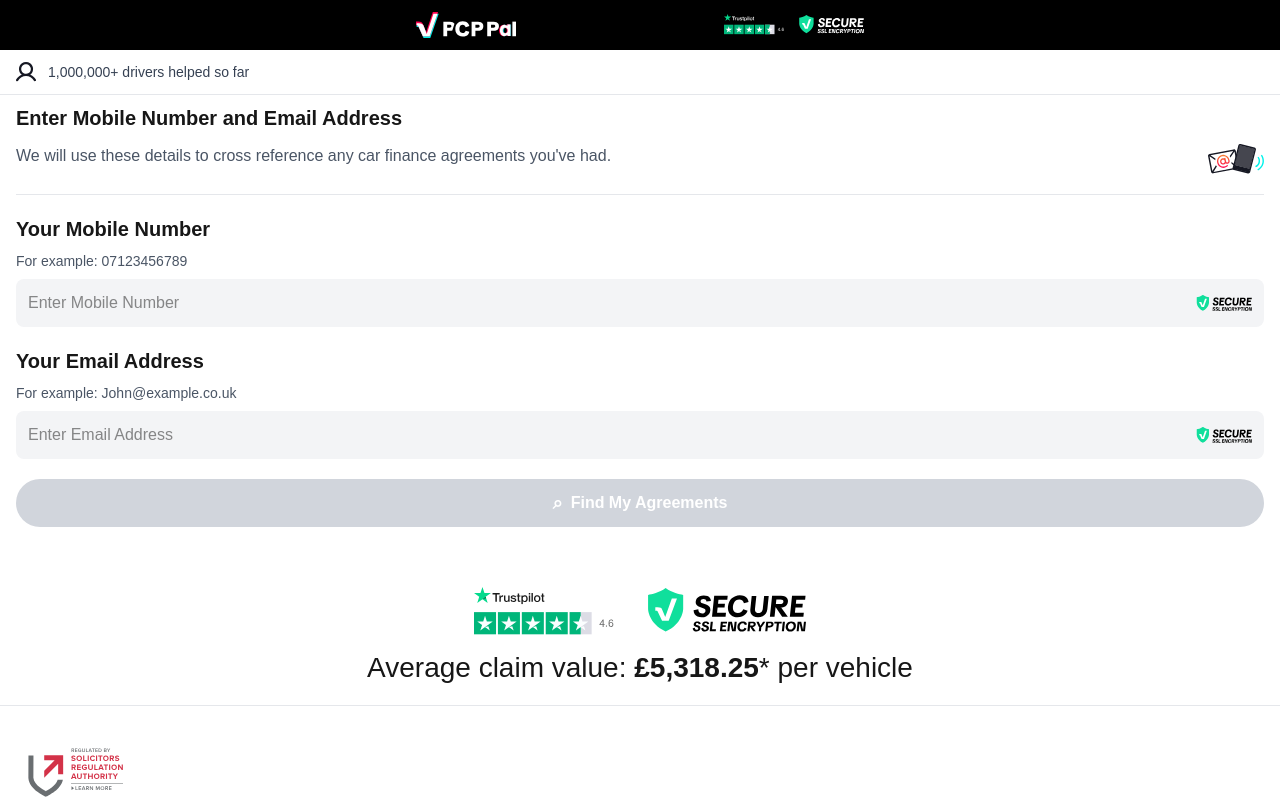
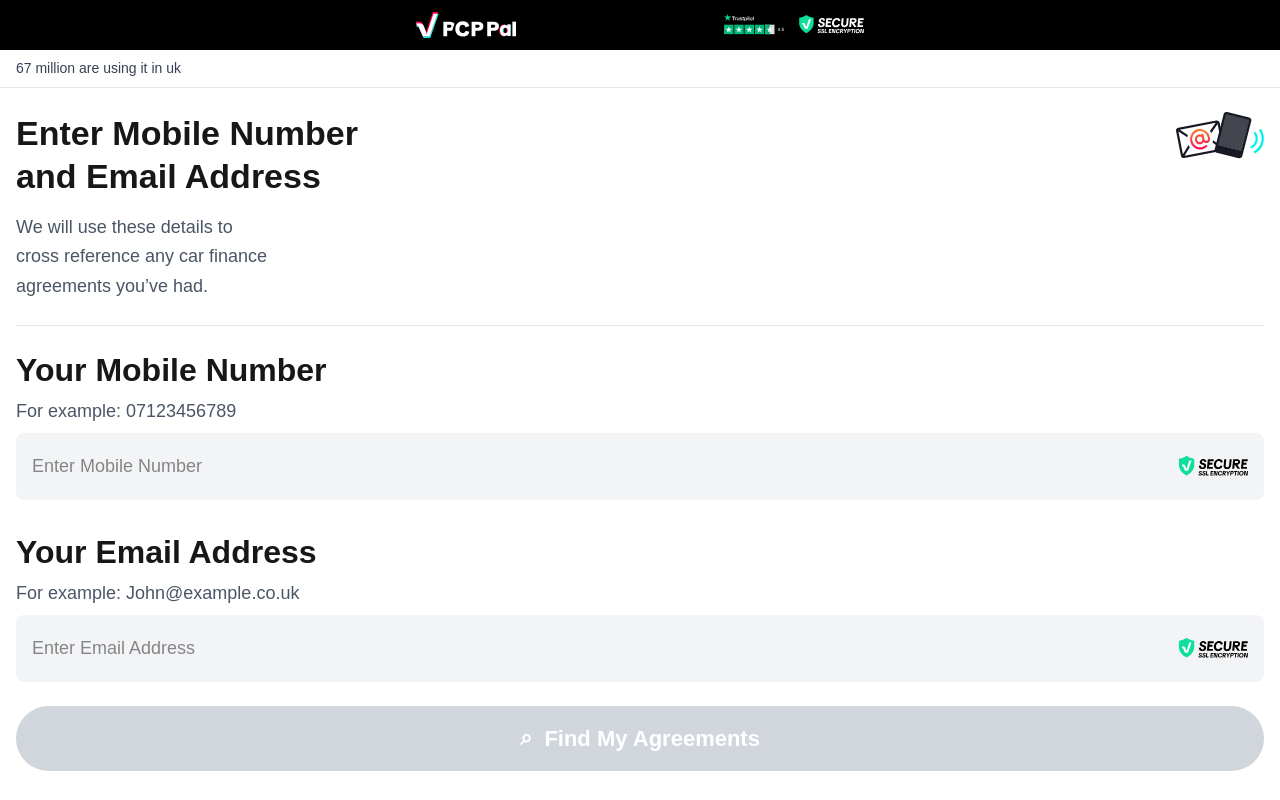
Before and after one commit to sejalpurohit/tgg-nextjs, a Next.js app: page /contact-details in a window 1280 px wide. Shown: the top 800 px of the page. Built offline with nearby package versions, Linux system fonts and the light colour scheme.

Commit message:
added seperate component for infostrip - this can now handle individual value for component + fix bugs in contactdetails

```diff
--- a/app/components/ContactDetails.tsx
+++ b/app/components/ContactDetails.tsx
@@ -1,14 +1,19 @@
+
 "use client";
 
 import { useMemo, useState } from "react";
 import Image from "next/image";
+import { useRouter } from "next/navigation";
 
 import TrustAndClaimValue from "./TrustAndClaimValue";
+import { ROUTES } from "../routes";
 
 import SecureSSL from "../../public/secure-ssl.svg";
 import ContactIcon from "../../public/contactIcon.svg";
 
 export default function ContactDetails() {
+  const router = useRouter();
+
   const [mobile, setMobile] = useState("");
   const [email, setEmail] = useState("");
 
@@ -16,69 +21,92 @@
     return mobile.trim().length > 0 && email.trim().length > 0;
   }, [mobile, email]);
 
+  const handleFindAgreements = () => {
+    if (!allFilled) return;
+    router.push(ROUTES.SIGNATURE);
+  };
+
   return (
-    <section className="px-4 space-y-5 ">
-      <h1 className="text-xl font-extrabold">
-        Enter Mobile Number and Email Address
-      </h1>
+    <section className="px-4 space-y-6">
+      <div className="flex items-start justify-between gap-4 pt-2">
+        <div>
+          <h1 className="text-[34px] font-extrabold leading-tight">
+            Enter Mobile Number
+            <br />
+            and Email Address
+          </h1>
 
-      <div className="flex items-start justify-between gap-3 -mt-2">
-        <p className="text-base text-gray-600">
-          We will use these details to cross reference any car finance agreements you've had.
-        </p>
-        <Image src={ContactIcon} alt="Contact icon" width={56} height={56} className="flex-shrink-0" />
+          <p className="text-[18px] text-gray-600 leading-relaxed mt-4">
+            We will use these details to
+            <br />
+            cross reference any car finance
+            <br />
+            agreements you’ve had.
+          </p>
+        </div>
+
+        <Image src={ContactIcon} alt="Contact icon" width={88} height={88} />
       </div>
 
       <div className="h-px bg-gray-200" />
 
       <div className="space-y-2">
-        <h2 className="text-xl font-extrabold">Your Mobile Number</h2>
-        <p className="text-sm text-gray-600">For example: 07123456789</p>
+        <h2 className="text-[32px] font-extrabold leading-tight">
+          Your Mobile Number
+        </h2>
+        <p className="text-[18px] text-gray-600">For example: 07123456789</p>
+
         <div className="relative">
           <input
             value={mobile}
             onChange={(e) => setMobile(e.target.value)}
             placeholder="Enter Mobile Number"
             inputMode="tel"
-            className="w-full bg-gray-100 px-3 py-3 pr-20 text-base rounded-lg outline-none"
+            className="w-full bg-gray-100 px-4 py-5 pr-24 text-[18px] outline-none rounded-lg"
           />
-          <div className="absolute right-3 top-1/2 -translate-y-1/2">
-            <Image src={SecureSSL} alt="Secure SSL" width={56} height={22} />
+
+          <div className="absolute right-4 top-1/2 -translate-y-1/2">
+            <Image src={SecureSSL} alt="Secure SSL" width={70} height={28} />
           </div>
         </div>
       </div>
 
-      <div className="space-y-2">
-        <h2 className="text-xl font-extrabold">Your Email Address</h2>
-        <p className="text-sm text-gray-600">For example: John@example.co.uk</p>
+      <div className="space-y-2 pt-2">
+        <h2 className="text-[32px] font-extrabold leading-tight">
+          Your Email Address
+        </h2>
+        <p className="text-[18px] text-gray-600">
+          For example: John@example.co.uk
+        </p>
+
         <div className="relative">
           <input
             value={email}
             onChange={(e) => setEmail(e.target.value)}
             placeholder="Enter Email Address"
             inputMode="email"
-            className="w-full bg-gray-100 px-3 py-3 pr-20 text-base rounded-lg outline-none"
+            className="w-full bg-gray-100 px-4 py-5 pr-24 text-[18px] outline-none rounded-lg"
           />
-          <div className="absolute right-3 top-1/2 -translate-y-1/2">
-            <Image src={SecureSSL} alt="Secure SSL" width={56} height={22} />
+
+          <div className="absolute right-4 top-1/2 -translate-y-1/2">
+            <Image src={SecureSSL} alt="Secure SSL" width={70} height={28} />
           </div>
         </div>
       </div>
 
       <button
         type="button"
+        onClick={handleFindAgreements}
         disabled={!allFilled}
-        className={`w-full rounded-full py-3 text-base font-semibold text-white flex items-center justify-center gap-2 ${
+        className={`w-full rounded-full py-4 text-[22px] font-semibold text-white flex items-center justify-center gap-3 transition-colors ${
           allFilled ? "bg-[#FF004F]" : "bg-gray-300"
         }`}
       >
-        <span className="text-lg leading-none">⌕</span>
+        <span className="text-[22px] leading-none">⌕</span>
         Find My Agreements
       </button>
 
-      <div className="py-4">
-        <TrustAndClaimValue />
-      </div>
+      <TrustAndClaimValue />
     </section>
   );
 }
--- a/app/components/InfoStrip.tsx
+++ b/app/components/InfoStrip.tsx
@@ -1,21 +1,8 @@
-import Image from "next/image";
 
-type InfoStripProps = {
-  text: string;
-};
-
-export default function InfoStrip({ text }: InfoStripProps) {
+export default function InfoStrip({ text }: { text: string }) {
   return (
-    <div className="bg-white border-b border-gray-200 px-4 py-3">
-      <div className="flex items-center gap-3 text-sm text-gray-700">
-        <Image
-          src="/profile-icon.svg"
-          alt="Profile icon"
-          width={20}
-          height={20}
-        />
-        <span>{text}</span>
-      </div>
+    <div className="bg-white border-b border-gray-200 px-4 py-2 text-[14px] text-gray-700">
+      {text}
     </div>
   );
 }
--- /dev/null
+++ b/app/components/StickyHeader.tsx
@@ -0,0 +1,19 @@
+
+"use client";
+
+import { usePathname } from "next/navigation";
+import Header from "./Header";
+import InfoStrip from "./InfoStrip";
+import { INFO_STRIP_TEXT, DEFAULT_INFO_STRIP } from "../infostripMessages";
+
+export default function StickyHeader() {
+  const pathname = usePathname();
+  const text = INFO_STRIP_TEXT[pathname] ?? DEFAULT_INFO_STRIP;
+
+  return (
+    <>
+      <Header />
+      <InfoStrip text={text} />
+    </>
+  );
+}
--- /dev/null
+++ b/app/infostripMessages.ts
@@ -0,0 +1,11 @@
+
+export const INFO_STRIP_TEXT: Record<string, string> = {
+    "/": "100000 drivers helped so far",
+    "/current-address": "22.4 million household helped in uk",
+    "/personal-details": "3.6 million drivers are on risk",
+    "/contact-details": "67 million are using it in uk",
+    "/signature": "Final step! Your claim is 100% no-win, no-fee!",
+    "/thank-you": "You’ve now joined the 1 Million+ drivers helped so far",
+  };
+
+  export const DEFAULT_INFO_STRIP = "100000 drivers helped so far";
--- a/app/layout.tsx
+++ b/app/layout.tsx
@@ -1,9 +1,8 @@
-// app/layout.tsx
+
 import type { Metadata } from "next";
 import "./globals.css";
 
-import Header from "./components/Header";
-import InfoStrip from "./components/InfoStrip";
+import StickyHeader from "./components/StickyHeader";
 import Footer from "./components/Footer";
 
 export const metadata: Metadata = {
@@ -21,8 +20,7 @@
     <html lang="en">
       <body className="bg-white text-black">
         <div className="fixed top-0 left-0 right-0 z-50">
-          <Header />
-          <InfoStrip text="1,000,000+ drivers helped so far" />
+          <StickyHeader />
         </div>
 
         <main className="pt-[104px]">{children}</main>
```
